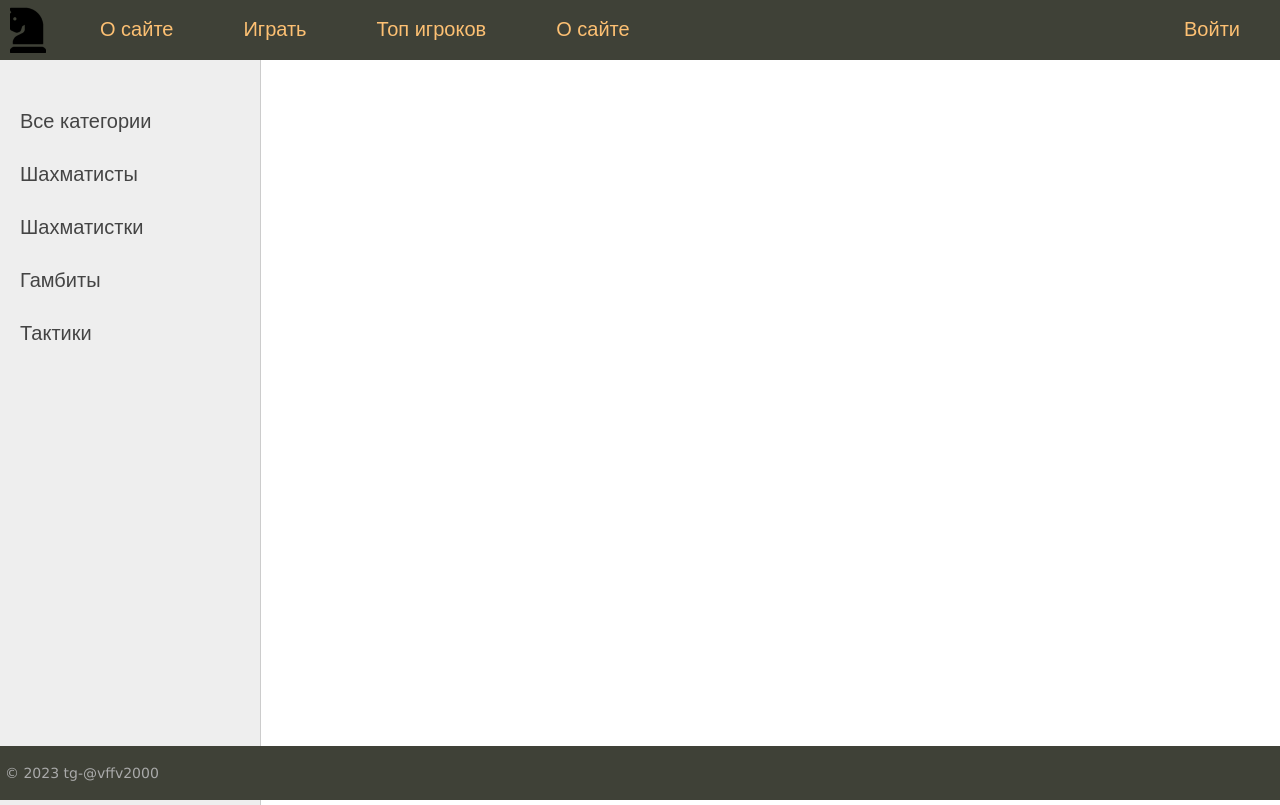
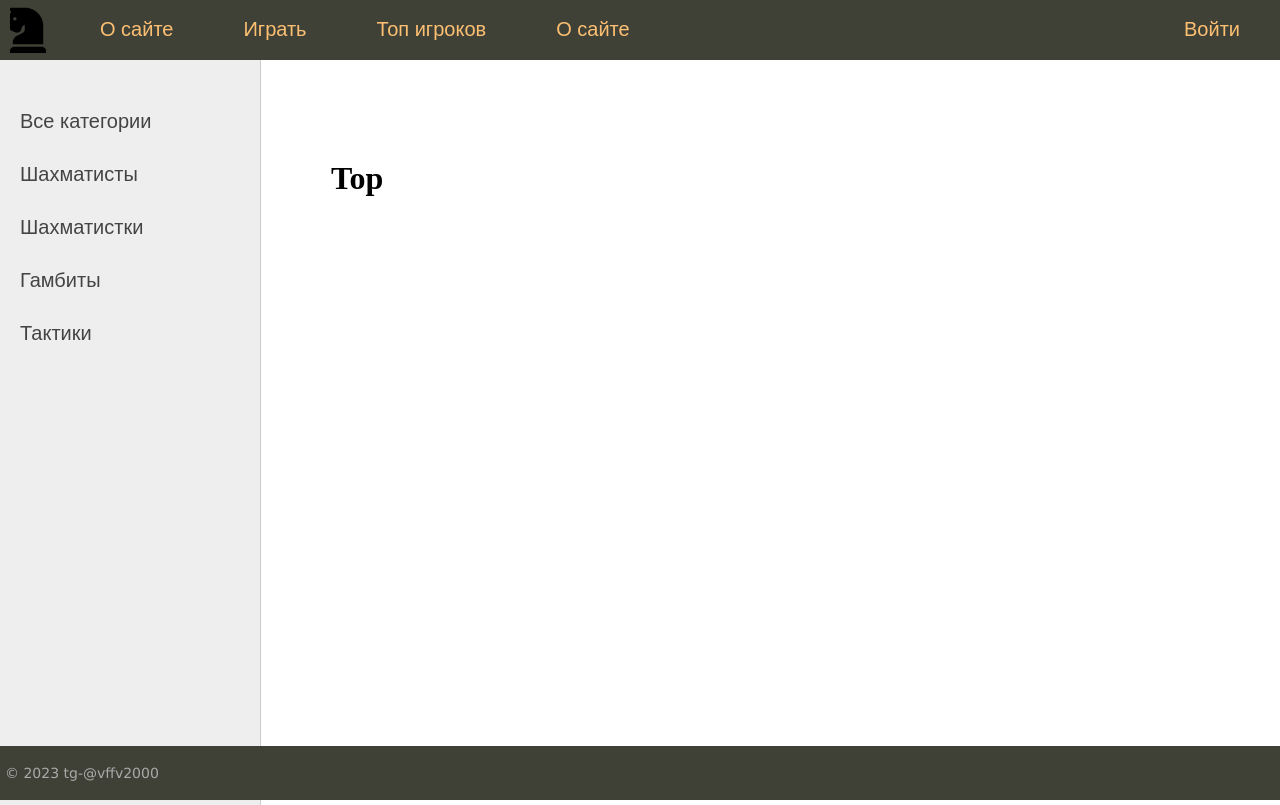
Before and after one commit to vffv2000/Chess_site, a Django app: page /Top/ in a window 1280 px wide. Shown: the top 805 px of the page. Run offline with Django 4.2, Linux system fonts and the light colour scheme; data comes from the database, SQL or seed files in the repository; both versions use the stored data as it was after the commit.

Commit message:
фикс ошибок и мелкие правки

```diff
--- a/chess/templates/chess/TopScore.html
+++ b/chess/templates/chess/TopScore.html
@@ -1,4 +1,4 @@
 {% extends 'chess/base.html' %}
 {% block content %}
-
+<h1>Top</h1>
 {% endblock %}
```
Also changed, not shown: chess/static/chess/css/styles.css (line endings or trailing spaces), chess/templates/chess/base.html (line endings or trailing spaces), db.sqlite3.
